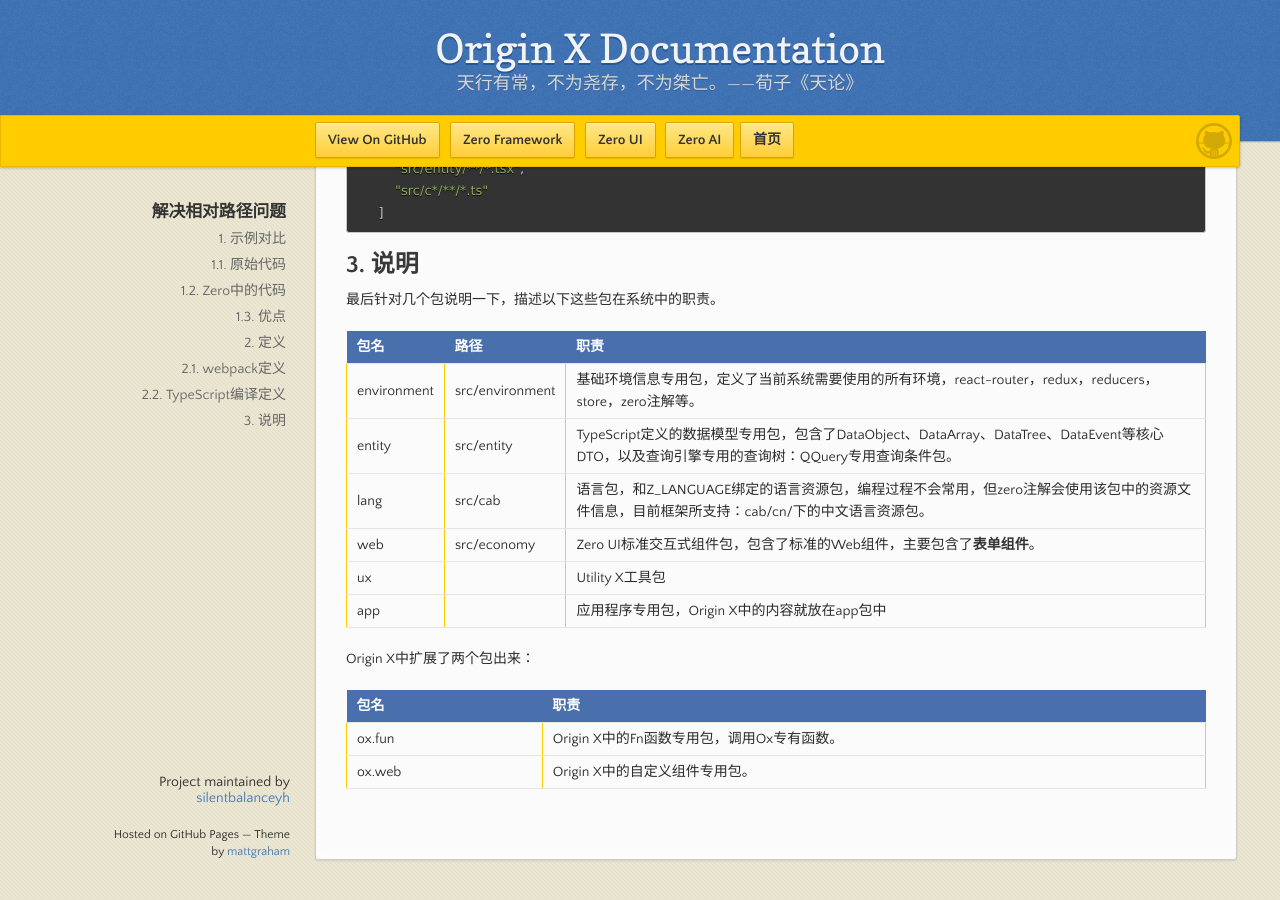
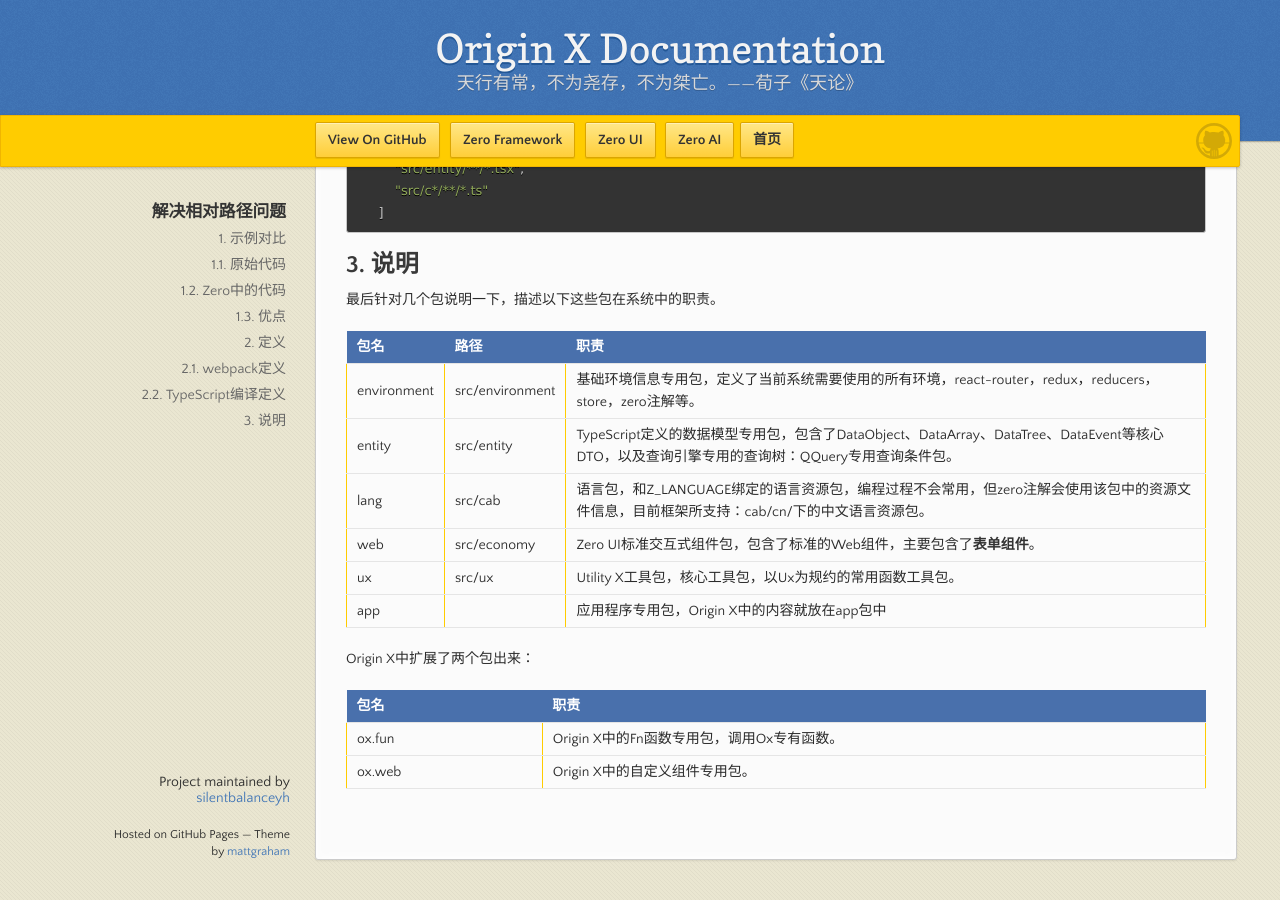
Before and after one commit to silentbalanceyh/mi-kb, a Jekyll site: the page built from zero-ui/1-zero-ui-guide/zui-006-jie-jue-xiang-dui-lu-jing-wen-ti.md, in a window 1280 px wide and 900 px high, scrolled down 3090 px. Built offline with Jekyll 4.4.1, drawn with Linux system fonts in a browser that asks for light colours; our own code applies the rules of GitHub Pages for plain Markdown files.

Commit message:
Updates zero-ui/1-zero-ui-guide/zui-006-jie-jue-xiang-dui-lu-jing-wen-ti.md
Auto commit by GitBook Editor

```diff
--- a/zero-ui/1-zero-ui-guide/zui-006-jie-jue-xiang-dui-lu-jing-wen-ti.md
+++ b/zero-ui/1-zero-ui-guide/zui-006-jie-jue-xiang-dui-lu-jing-wen-ti.md
@@ -159,7 +159,7 @@ tsconfig.json
 | entity | src/entity | TypeScript定义的数据模型专用包，包含了DataObject、DataArray、DataTree、DataEvent等核心DTO，以及查询引擎专用的查询树：QQuery专用查询条件包。 |
 | lang | src/cab | 语言包，和Z\_LANGUAGE绑定的语言资源包，编程过程不会常用，但zero注解会使用该包中的资源文件信息，目前框架所支持：cab/cn/下的中文语言资源包。 |
 | web | src/economy | Zero UI标准交互式组件包，包含了标准的Web组件，主要包含了**表单组件**。 |
-| ux |  | Utility X工具包 |
+| ux | src/ux | Utility X工具包，核心工具包，以Ux为规约的常用函数工具包。 |
 | app |  | 应用程序专用包，Origin X中的内容就放在app包中 |
 
 Origin X中扩展了两个包出来：
```
